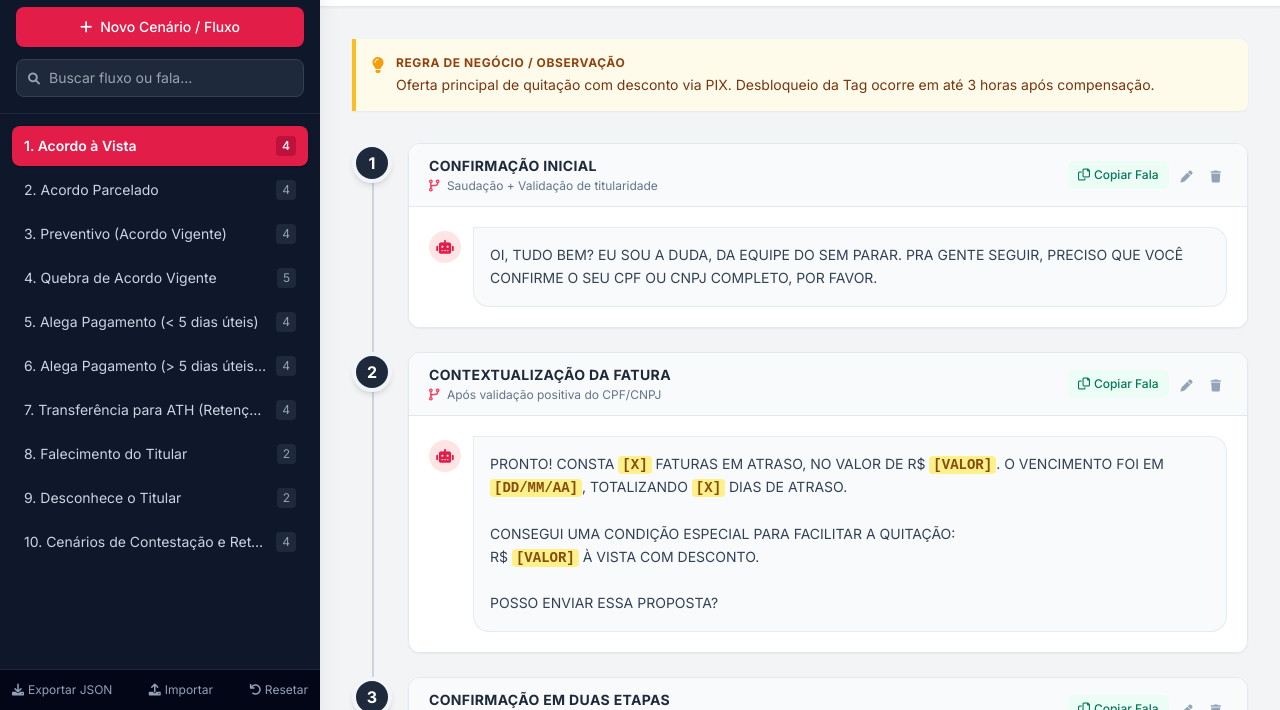
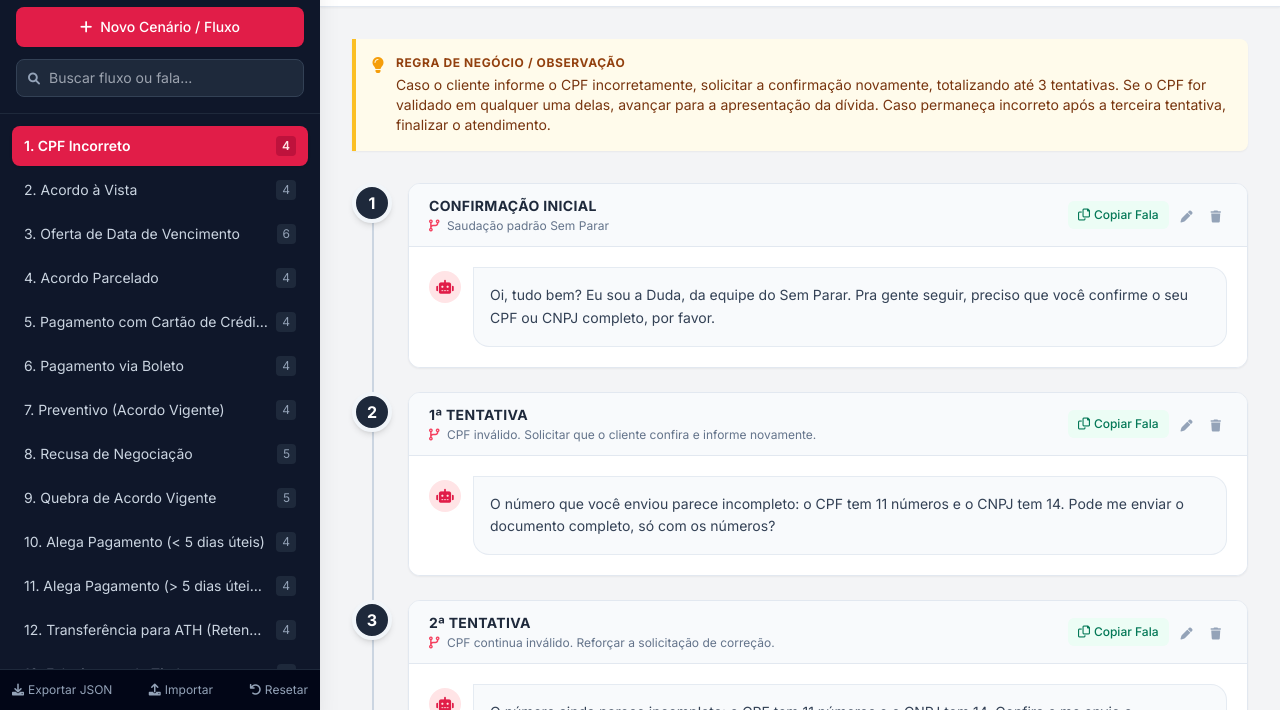
Before and after one commit to mastrorozagabriela-lgtm/BOT-TXT-GEN, a plain HTML site: page index.html in a window 1280 px wide. Shown: the part 90-800 px from the top of the page. Drawn offline with nearby package versions, Linux system fonts and the light colour scheme.

Commit message:
feature: adiciona 6 conteudos.

```diff
--- a/index.html
+++ b/index.html
@@ -64,7 +64,7 @@
                 <i class="fas fa-upload"></i> Importar
                 <input type="file" accept=".json" onchange="importJSON(event)" class="hidden">
             </label>
-            <button onclick="resetDefaultData()" class="hover:text-rose-400" title="Restaurar modelo original do PDF">
+            <button onclick="resetDefaultData()" class="hover:text-rose-400" title="Restaurar os cenários padrão do dashboard">
                 <i class="fas fa-undo"></i> Resetar
             </button>
         </div>
@@ -199,7 +199,43 @@
     </div>
 
     <script>
+        function createPendingSteps(count) {
+            return Array.from({ length: count }, (_, index) => ({
+                title: `ETAPA ${index + 1} - CONTEÚDO PENDENTE`,
+                condition: 'Conteúdo desta etapa pendente de definição.',
+                speech: 'Conteúdo pendente de preenchimento.'
+            }));
+        }
+
         const defaultFlows = [
+            {
+                id: 'cpf-incorreto',
+                title: 'CPF Incorreto',
+                category: 'Validação de Dados',
+                observation: 'Caso o cliente informe o CPF incorretamente, solicitar a confirmação novamente, totalizando até 3 tentativas. Se o CPF for validado em qualquer uma delas, avançar para a apresentação da dívida. Caso permaneça incorreto após a terceira tentativa, finalizar o atendimento.',
+                steps: [
+                    {
+                        title: 'CONFIRMAÇÃO INICIAL',
+                        condition: 'Saudação padrão Sem Parar',
+                        speech: 'Oi, tudo bem? Eu sou a Duda, da equipe do Sem Parar. Pra gente seguir, preciso que você confirme o seu CPF ou CNPJ completo, por favor.'
+                    },
+                    {
+                        title: '1ª TENTATIVA',
+                        condition: 'CPF inválido. Solicitar que o cliente confira e informe novamente.',
+                        speech: 'O número que você enviou parece incompleto: o CPF tem 11 números e o CNPJ tem 14. Pode me enviar o documento completo, só com os números?'
+                    },
+                    {
+                        title: '2ª TENTATIVA',
+                        condition: 'CPF continua inválido. Reforçar a solicitação de correção.',
+                        speech: 'O número ainda parece incompleto: o CPF tem 11 números e o CNPJ tem 14. Confira e me envie o documento completo, só com os números.'
+                    },
+                    {
+                        title: '3ª TENTATIVA',
+                        condition: 'CPF permanece inválido. Encerrar a tentativa de validação e direcionar para o fluxo de atendimento previsto para CPF não validado',
+                        speech: 'Ainda não consegui identificar o seu documento. Vou encerrar o contato por aqui, mas você pode nos chamar novamente ou falar com o Sem Parar pelo SuperApp. Até mais!'
+                    }
+                ]
+            },
             {
                 id: 'acordo-vista',
                 title: 'Acordo à Vista',
@@ -227,6 +263,13 @@
                         speech: 'PRONTO! SEU ACORDO FOI FORMALIZADO COM SUCESSO NO VALOR DE R$ [VALOR], COM VENCIMENTO EM [DD/MM].\n\nANTES DE FINALIZAR O PAGAMENTO, CONFIRA SE O BENEFICIÁRIO É SEM PARAR INSTITUIÇÃO DE PAGAMENTO LTDA E VERIFIQUE SE TODOS OS DADOS APRESENTADOS ESTÃO CORRETOS.\n\nA SUA TAG SERÁ DESBLOQUEADA EM ATÉ 3 HORAS APÓS A CONFIRMAÇÃO DO PAGAMENTO, JUNTAMENTE COM A COBRANÇA DA MENSALIDADE ATIVA, CONFORME O SEU PLANO.\n\nATENÇÃO: UTILIZE O BOTÃO "COPIA E COLA" ENVIADO ABAIXO OU REALIZE O PAGAMENTO PELO SUPERAPP SEM PARAR. NÃO REALIZE TRANSFERÊNCIA DIRETA PARA O CNPJ INFORMADO, POIS ISSO PODERÁ IMPEDIR A IDENTIFICAÇÃO AUTOMÁTICA DO PAGAMENTO.'
                     }
                 ]
+            },
+            {
+                id: 'oferta-data-vencimento',
+                title: 'Oferta de Data de Vencimento',
+                category: 'Geral',
+                observation: 'Conteúdo das etapas pendente de preenchimento.',
+                steps: createPendingSteps(6)
             },
             {
                 id: 'acordo-parcelado',
@@ -257,6 +300,20 @@
                 ]
             },
             {
+                id: 'pagamento-cartao-credito',
+                title: 'Pagamento com Cartão de Crédito',
+                category: 'Geral',
+                observation: 'Conteúdo das etapas pendente de preenchimento.',
+                steps: createPendingSteps(4)
+            },
+            {
+                id: 'pagamento-boleto',
+                title: 'Pagamento via Boleto',
+                category: 'Geral',
+                observation: 'Conteúdo das etapas pendente de preenchimento.',
+                steps: createPendingSteps(4)
+            },
+            {
                 id: 'preventivo',
                 title: 'Preventivo (Acordo Vigente)',
                 category: 'Preventivo / Acordo',
@@ -283,6 +340,13 @@
                         speech: 'PRONTO! ENVIEI OS DADOS PARA PAGAMENTO DO SEU ACORDO.\n\nATENÇÃO: UTILIZE O BOTÃO "COPIA E COLA" ENVIADO OU REALIZE O PAGAMENTO PELO SUPERAPP SEM PARAR. NÃO REALIZE TRANSFERÊNCIA DIRETA PARA O CNPJ INFORMADO, POIS ISSO PODERÁ IMPEDIR A IDENTIFICAÇÃO AUTOMÁTICA DO PAGAMENTO.\n\nA SUA TAG SERÁ DESBLOQUEADA EM ATÉ 3 HORAS APÓS A CONFIRMAÇÃO DO PAGAMENTO, JUNTAMENTE COM A COBRANÇA DA MENSALIDADE ATIVA, CONFORME O SEU PLANO.\n\nCONFIRA SE O BENEFICIÁRIO É SEM PARAR INSTITUIÇÃO DE PAGAMENTO LTDA ANTES DE PAGAR. ATÉ MAIS!'
                     }
                 ]
+            },
+            {
+                id: 'recusa-negociacao',
+                title: 'Recusa de Negociação',
+                category: 'Geral',
+                observation: 'Conteúdo das etapas pendente de preenchimento.',
+                steps: createPendingSteps(5)
             },
             {
                 id: 'quebra-acordo',
@@ -464,11 +528,43 @@
                         speech: 'ENTENDO QUE VOCÊ NÃO RECONHECE ESSA FATURA EM ABERTO. VOU ENCAMINHAR SEU ATENDIMENTO PARA UMA PESSOA DA EQUIPE VERIFICAR ESSA COBRANÇA COM VOCÊ.\n\nOLÁ! TUDO BEM? VOCÊ ESTÁ NA FILA DE ESPERA PARA ATENDIMENTO. POR FAVOR, AGUARDE UM MOMENTO E LOGO ESTAREMOS COM VOCÊ.'
                     }
                 ]
+            },
+            {
+                id: 'mensagens-fora-contexto',
+                title: 'Tratamento de Mensagens Fora do Contexto',
+                category: 'Geral',
+                observation: 'Conteúdo das etapas pendente de preenchimento.',
+                steps: createPendingSteps(5)
             }
         ];
 
         // ESTADO DA APLICAÇÃO
-        let flows = JSON.parse(localStorage.getItem('semparar_bot_flows')) || defaultFlows;
+        const storedFlows = JSON.parse(localStorage.getItem('semparar_bot_flows'));
+        let flows = storedFlows || JSON.parse(JSON.stringify(defaultFlows));
+
+        if (storedFlows) {
+            let addedDefaultFlows = false;
+
+            defaultFlows.forEach((defaultFlow, index) => {
+                const matchesFlow = flow => flow.id === defaultFlow.id || flow.title === defaultFlow.title;
+                if (flows.some(matchesFlow)) return;
+
+                const nextDefaultFlow = defaultFlows.slice(index + 1).find(nextFlow =>
+                    flows.some(flow => flow.id === nextFlow.id || flow.title === nextFlow.title)
+                );
+                const insertIndex = nextDefaultFlow
+                    ? flows.findIndex(flow => flow.id === nextDefaultFlow.id || flow.title === nextDefaultFlow.title)
+                    : flows.length;
+
+                flows.splice(insertIndex, 0, JSON.parse(JSON.stringify(defaultFlow)));
+                addedDefaultFlows = true;
+            });
+
+            if (addedDefaultFlows) {
+                localStorage.setItem('semparar_bot_flows', JSON.stringify(flows));
+            }
+        }
+
         let currentFlowId = flows[0]?.id || null;
 
         function saveToStorage() {
@@ -801,12 +897,12 @@
         }
 
         function resetDefaultData() {
-            if (confirm('Isso apagará suas edições locais e restaurará os 10 fluxos originais do PDF. Continuar?')) {
+            if (confirm('Isso apagará suas edições locais e restaurará os 16 cenários padrão do dashboard. O conteúdo de alguns cenários está pendente. Continuar?')) {
                 flows = JSON.parse(JSON.stringify(defaultFlows));
                 currentFlowId = flows[0].id;
                 saveToStorage();
                 renderAll();
-                showToast('Modelo original restaurado!');
+                showToast('Cenários padrão restaurados!');
             }
         }
 
```
